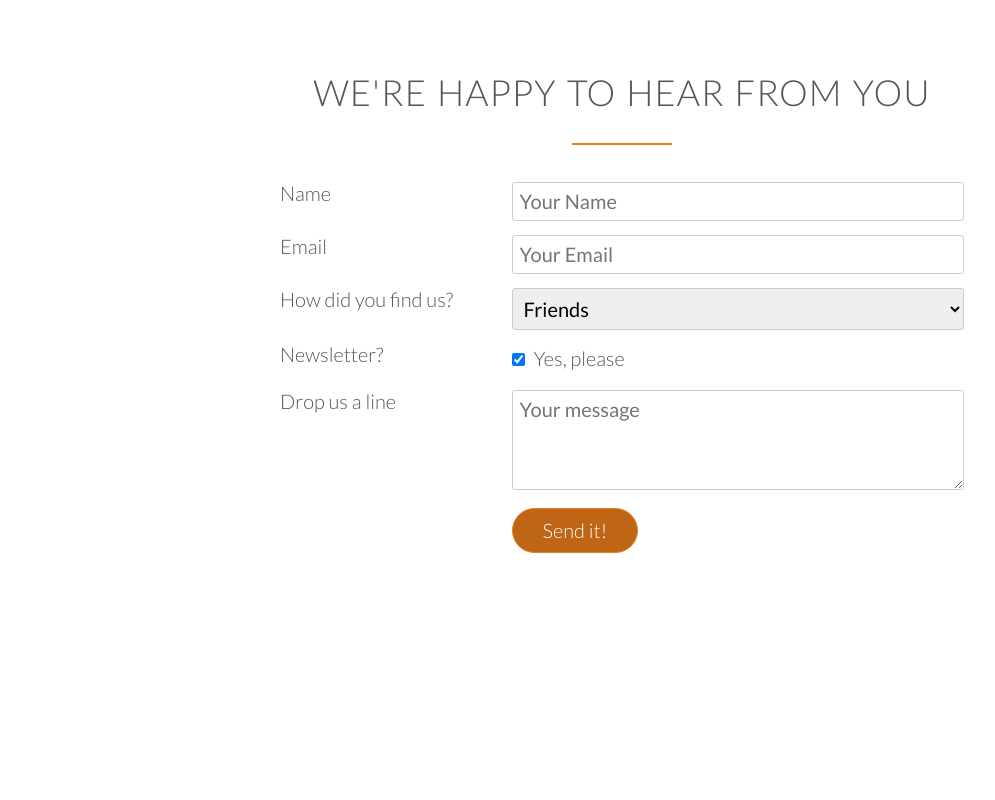
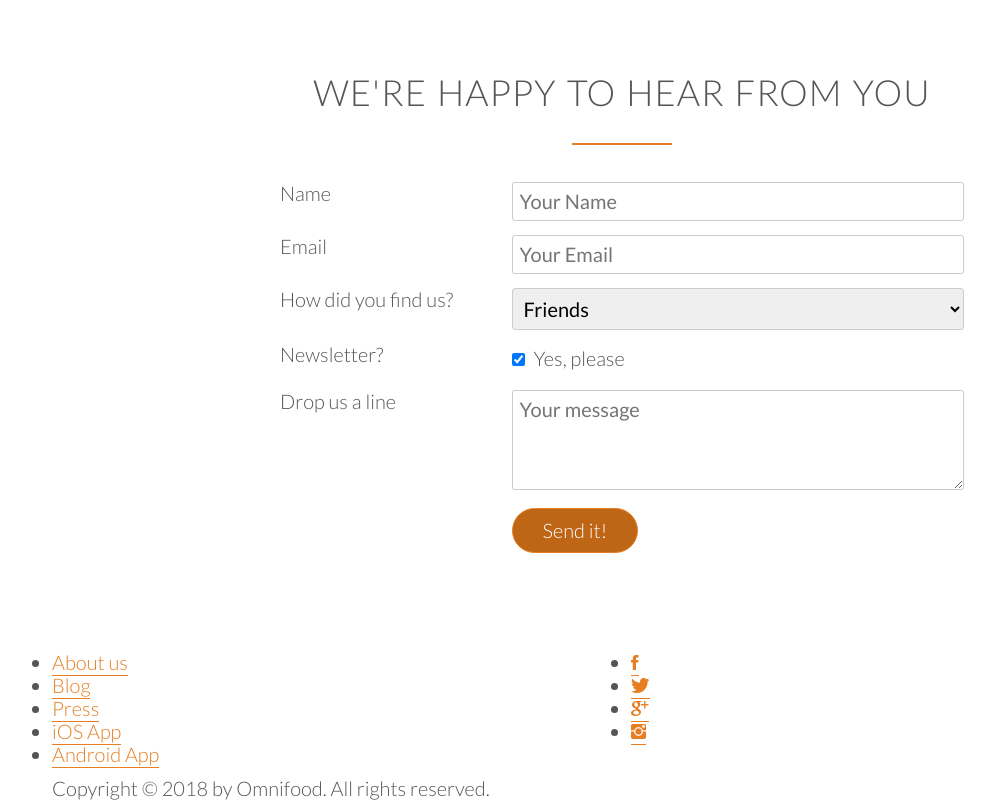
Before and after one commit to SarandaSadiku/Omnifood-Project, a website: page src/index.html in a window 1280 px wide. Shown: the part 4643-5443 px from the top of the page, without its empty margins (18-1013 px from the left). Before the commit the page ends 5282 px from the top, so only its background shows below. Drawn offline with nearby package versions, Linux system fonts and the light colour scheme; files whose address does not match are found by name.

Commit message:
finished html for footer

```diff
--- a/src/index.html
+++ b/src/index.html
@@ -369,6 +369,33 @@
     </div>
   </section>
 
+  <footer>
+    <div class="row">
+      <div class="col span-1-of-2">
+        <ul class="footer-nav">
+          <li><a href="#">About us</a></li>
+          <li><a href="#">Blog</a></li>
+          <li><a href="#">Press</a></li>
+          <li><a href="#">iOS App</a></li>
+          <li><a href="#">Android App</a></li>
+        </ul>
+      </div>
+      <div class="col span-1-of-2">
+        <ul class="social-links">
+          <li><a href="#"><i class="ion-social-facebook"></i></a></li>
+          <li><a href="#"><i class="ion-social-twitter"></i></a></li>
+          <li><a href="#"><i class="ion-social-googleplus"></i></a></li>
+          <li><a href="#"><i class="ion-social-instagram"></i></a></li>
+        </ul>
+      </div>
+    </div>
+    <div class="row">
+      <p>
+        Copyright &copy; 2018 by Omnifood. All rights reserved.
+      </p>
+    </div>
+  </footer>
+
 
 
 
```
